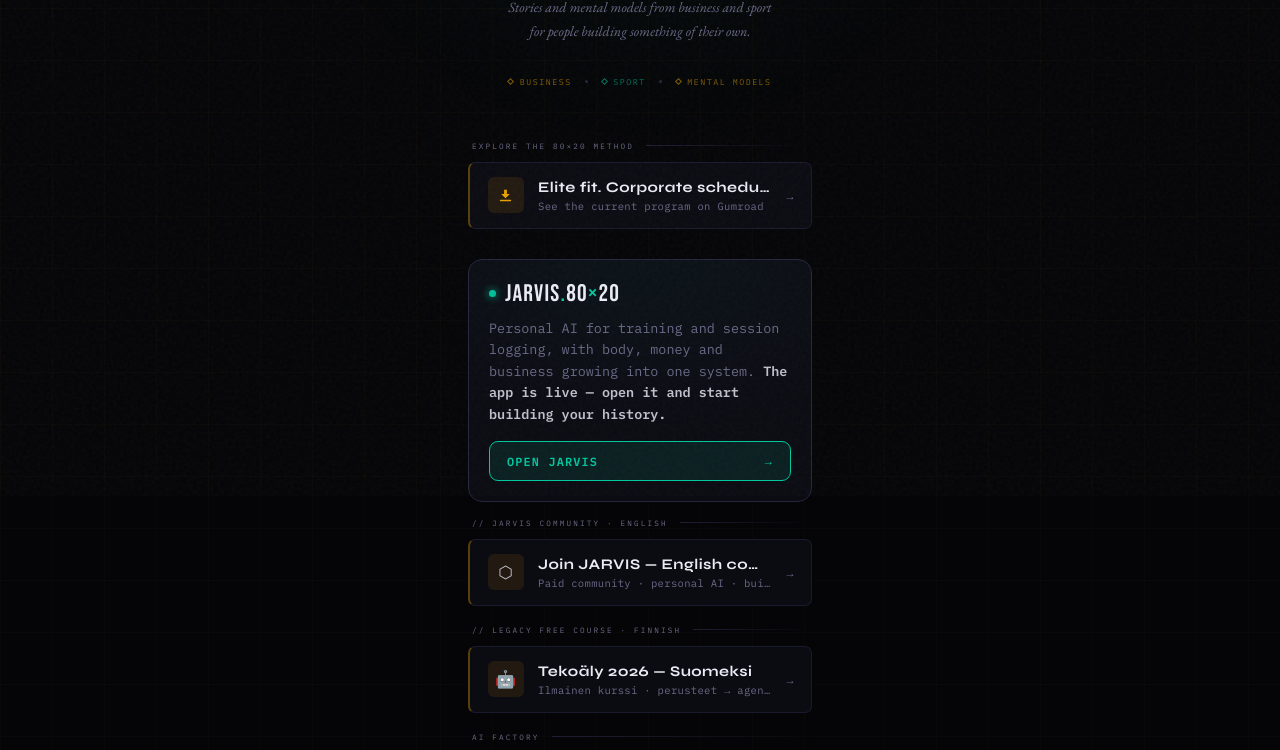
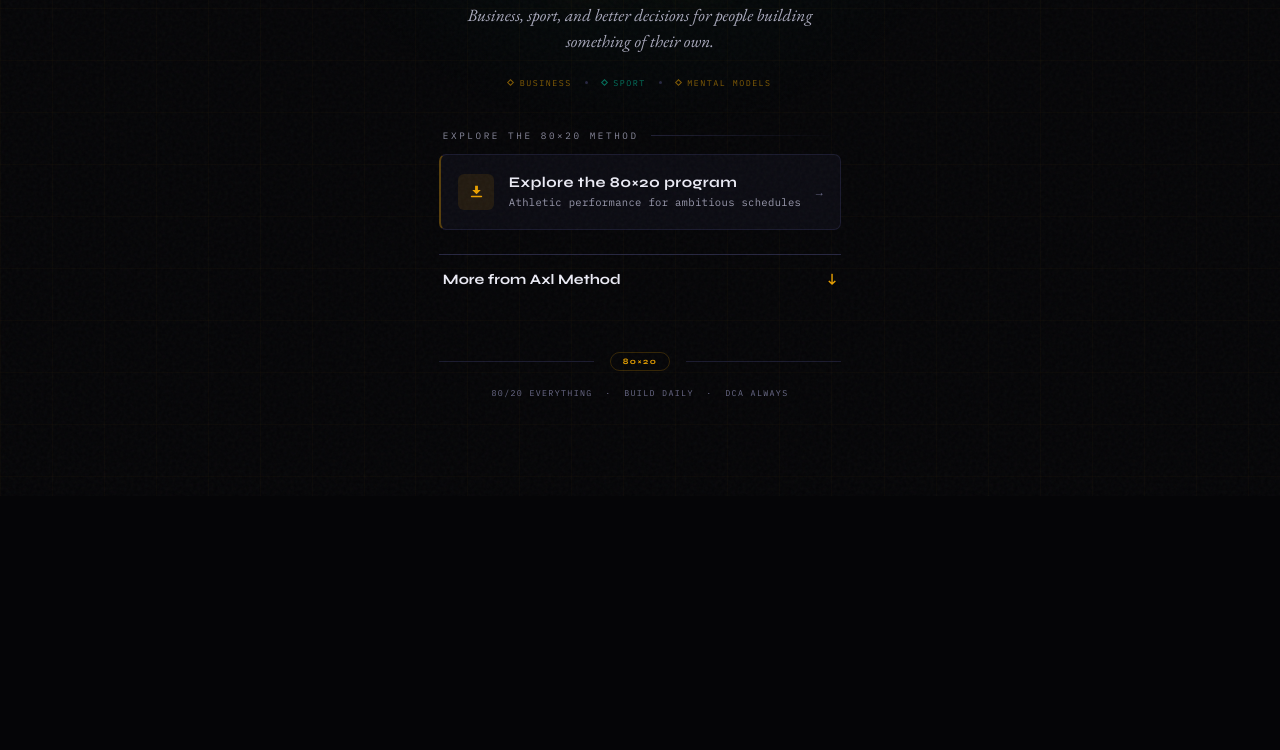
Before and after one commit to aXlMethod80X20/80x20bio, a plain HTML site: page index.html in a window 1280 px wide. Shown: the part 304-1054 px from the top of the page. After the commit the page ends 800 px from the top, so only its background shows below. Drawn offline with nearby package versions, Linux system fonts and the light colour scheme.

Commit message:
Simplify bio page hierarchy and make Gumroad link readable

```diff
--- a/index.html
+++ b/index.html
@@ -607,6 +607,32 @@ body::after {
   background: var(--teal); color: #04120e;
   transform: translateY(-1px);
 }
+
+/* Clear first screen and readable links */
+.container { max-width: 520px; padding: 3rem 1.5rem 3rem; }
+.avatar-wrap { margin-bottom: 1.25rem; }
+.status { margin-bottom: 1rem; }
+.handle { margin-bottom: .8rem; }
+.tagline { max-width: 390px; color: #aaaabd; font-size: 1.08rem; line-height: 1.5; margin-bottom: 1.35rem; }
+.metrics { margin-bottom: 2rem; }
+.link-card { min-height: 76px; padding: 1rem 1.1rem; }
+.link-label, .link-sub { white-space: normal; overflow: visible; text-overflow: clip; }
+.link-label { line-height: 1.3; }
+.link-sub { line-height: 1.45; color: #9999ad; }
+.section-label { color: #88889b; font-size: .58rem; }
+.more { width: 100%; margin-top: 1.5rem; border-top: 1px solid var(--border-light); }
+.more > summary { list-style: none; cursor: pointer; padding: 1rem .25rem; color: var(--text-bright); font-family: 'Syne', sans-serif; font-size: .9rem; font-weight: 700; display: flex; justify-content: space-between; align-items: center; }
+.more > summary::-webkit-details-marker { display: none; }
+.more > summary span { color: var(--amber); }
+.more[open] > summary span { transform: rotate(180deg); }
+.more-content { width: 100%; }
+.more-content .jarvis { margin-top: 1rem; }
+@media (max-width: 420px) {
+  .container { padding: 2.5rem 1.25rem; }
+  .tagline { font-size: 1rem; }
+  .metrics { gap: .55rem; }
+  .metric { font-size: .45rem; letter-spacing: .08em; }
+}
 </style>
 </head>
 <body>
@@ -635,7 +661,7 @@ body::after {
   </div>
 
   <!-- Tagline -->
-  <p class="tagline">Stories and mental models from business and sport for people building something of their own.</p>
+  <p class="tagline">Business, sport, and better decisions for people building something of their own.</p>
 
   <!-- Metrics -->
   <div class="metrics">
@@ -667,13 +693,16 @@ body::after {
         </svg>
       </div>
       <div class="link-text">
-        <span class="link-label">Elite fit. Corporate schedule.</span>
-        <span class="link-sub">See the current program on Gumroad</span>
+        <span class="link-label">Explore the 80×20 program</span>
+        <span class="link-sub">Athletic performance for ambitious schedules</span>
       </div>
       <span class="link-arrow">→</span>
     </a>
   </div>
 
+  <details class="more">
+    <summary>More from Axl Method <span aria-hidden="true">↓</span></summary>
+    <div class="more-content">
   <!-- JARVIS live app -->
   <section class="jarvis" aria-labelledby="jarvis-title">
     <div class="jarvis-head">
@@ -813,6 +842,9 @@ body::after {
 
   </div>
 
+    </div>
+  </details>
+
   <!-- Footer -->
   <div class="footer">
     <div class="footer-rule">
```
